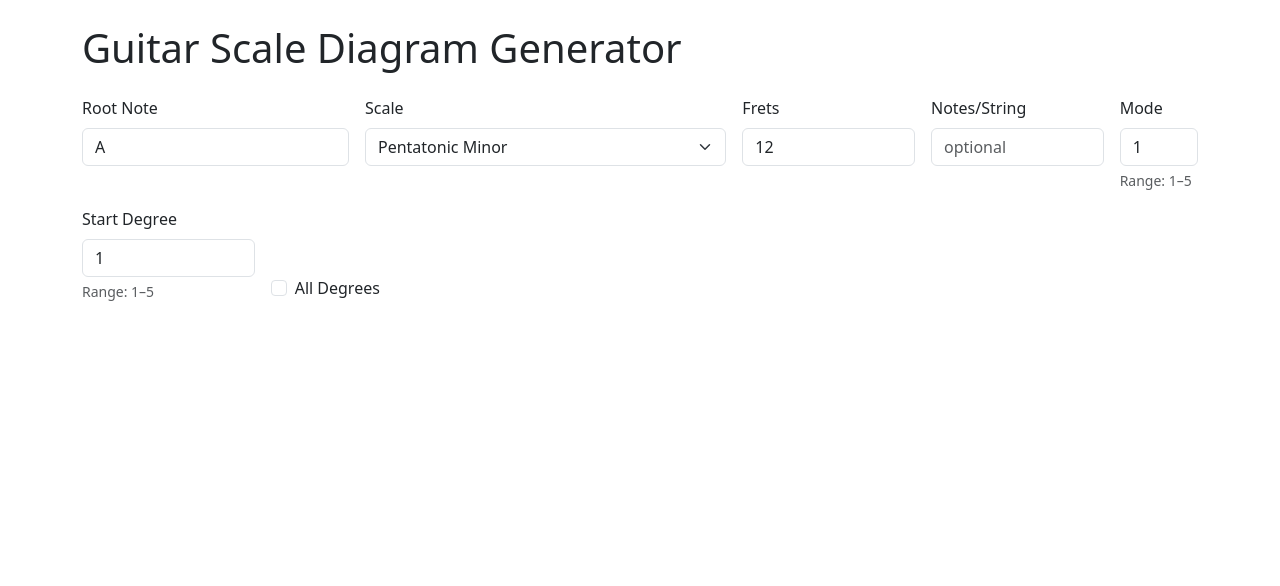
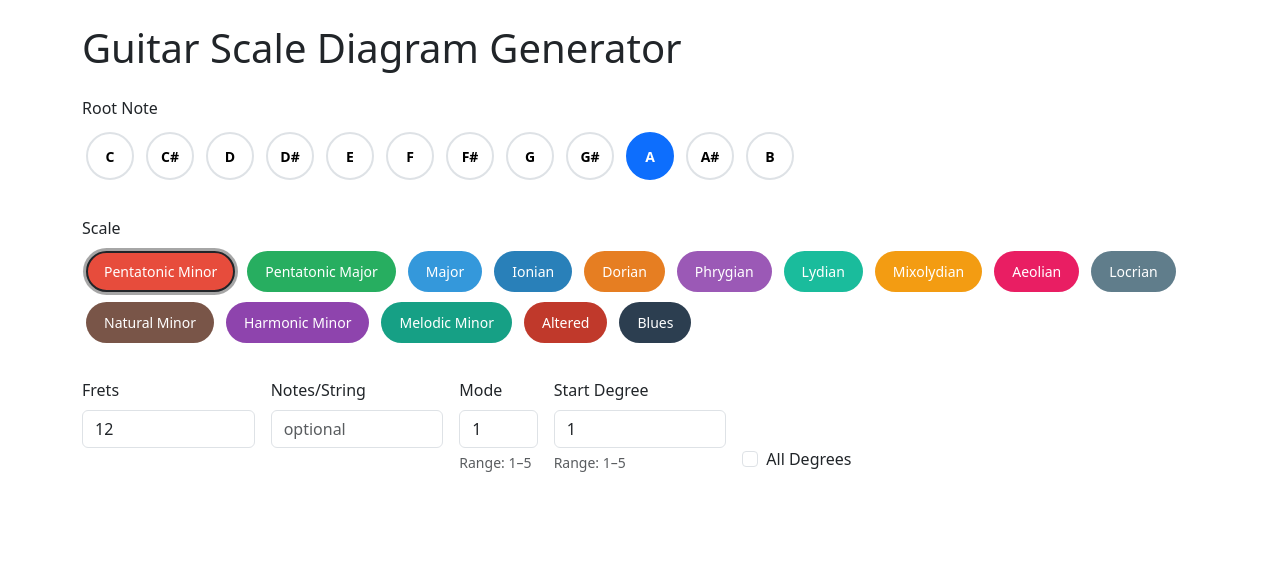
Before and after one commit to iRitiLopes/gtr-scaler, a Flask app: page / in a window 1280 px wide. Shown: the part 56-642 px from the top of the page. Run offline with Flask 3, Linux system fonts and the light colour scheme; parts of the project's set-up code (start-up, migrations or seed data) failed here and were passed over.

Commit message:
feat: circular note buttons, scale pill colors, LAN server entry point
- Add _CHROMATIC_NOTES and _SCALE_COLORS to routes_html.py for
  frontend note/scale selection
- Style circular note buttons and colored scale pill buttons in base.html
- Add button groups, hidden inputs, and JS selection logic in index.html
- Add gtr_scaler/server/run.py for LAN-accessible server runner
- Register gtr-scaler-server entry point in pyproject.toml
- Update tests in tests/server/test_routes.py for new UI components

```diff
--- a/gtr_scaler/server/routes_html.py
+++ b/gtr_scaler/server/routes_html.py
@@ -17,6 +17,26 @@ from gtr_scaler.server.validation import (
 )
 
 pages_bp = Blueprint("pages", __name__)
+
+_CHROMATIC_NOTES = ["C", "C#", "D", "D#", "E", "F", "F#", "G", "G#", "A", "A#", "B"]
+
+_SCALE_COLORS: dict[str, str] = {
+    "pentatonic_minor": "#e74c3c",
+    "pentatonic_major": "#27ae60",
+    "major": "#3498db",
+    "ionian": "#2980b9",
+    "dorian": "#e67e22",
+    "phrygian": "#9b59b6",
+    "lydian": "#1abc9c",
+    "mixolydian": "#f39c12",
+    "aeolian": "#e91e63",
+    "locrian": "#607d8b",
+    "natural_minor": "#795548",
+    "harmonic_minor": "#8e44ad",
+    "melodic_minor": "#16a085",
+    "altered": "#c0392b",
+    "blues": "#2c3e50",
+}
 
 
 def _get_scales() -> list[tuple[str, str]]:
@@ -46,6 +66,8 @@ def _render_error(error: str, form: dict[str, str]) -> tuple[str, int]:
         form=form,
         error=error,
         scale_interval_counts_json=json.dumps(counts),
+        notes=_CHROMATIC_NOTES,
+        scale_colors=_SCALE_COLORS,
     ), 200
 
 
@@ -59,7 +81,12 @@ def index() -> str | Response:
     has_params = any(v != "" for v in request.args.values())
     if not has_params:
         return render_template(
-            "index.html", scales=scales, form={}, scale_interval_counts_json=json.dumps(counts)
+            "index.html",
+            scales=scales,
+            form={},
+            scale_interval_counts_json=json.dumps(counts),
+            notes=_CHROMATIC_NOTES,
+            scale_colors=_SCALE_COLORS,
         )
 
     # Filter out empty strings to avoid int("") crashes
@@ -155,6 +182,8 @@ def _render_html5(
         html_output=html_output,
         diagram_title=title,
         scale_interval_counts_json=json.dumps(counts),
+        notes=_CHROMATIC_NOTES,
+        scale_colors=_SCALE_COLORS,
     )
 
 
--- /dev/null
+++ b/gtr_scaler/server/run.py
@@ -0,0 +1,46 @@
+"""Standalone server runner — accessible from the local network."""
+
+from __future__ import annotations
+
+import argparse
+
+from gtr_scaler.server.app import create_app
+
+
+def _parse_args() -> argparse.Namespace:
+    parser = argparse.ArgumentParser(
+        prog="gtr-scaler-server",
+        description="Run the gtr-scaler Flask web server",
+    )
+    parser.add_argument(
+        "--host",
+        default="0.0.0.0",
+        help="Host to bind to (default: 0.0.0.0 — accessible on local network)",
+    )
+    parser.add_argument(
+        "--port",
+        type=int,
+        default=5000,
+        help="Port to bind to (default: 5000)",
+    )
+    parser.add_argument(
+        "--debug",
+        action="store_true",
+        default=False,
+        help="Enable Flask debug mode",
+    )
+    return parser.parse_args()
+
+
+def main() -> int:
+    args = _parse_args()
+    app = create_app()
+    print(f"Starting gtr-scaler server on http://{args.host}:{args.port}")
+    if args.host == "0.0.0.0":
+        print("Server is accessible from other devices on your local network.")
+    app.run(host=args.host, port=args.port, debug=args.debug)
+    return 0
+
+
+if __name__ == "__main__":
+    raise SystemExit(main())
--- a/gtr_scaler/server/templates/base.html
+++ b/gtr_scaler/server/templates/base.html
@@ -5,6 +5,33 @@
   <meta name="viewport" content="width=device-width, initial-scale=1">
   <title>{% block title %}Gtr Scaler{% endblock %}</title>
   <link href="https://cdn.jsdelivr.net/npm/bootstrap@5.3.3/dist/css/bootstrap.min.css" rel="stylesheet">
+  <style>
+    /* ── Note circle buttons ───────────────────────────────────────────── */
+    .gs-note-btn {
+      width: 48px; height: 48px; border-radius: 50%;
+      display: inline-flex; align-items: center; justify-content: center;
+      border: 2px solid #dee2e6; background: #fff; cursor: pointer;
+      font-weight: 600; font-size: 14px; margin: 4px;
+      transition: all 0.15s ease;
+    }
+    .gs-note-btn:hover { border-color: #adb5bd; }
+    .gs-note-btn:focus-visible { outline: 2px solid #0d6efd; outline-offset: 2px; }
+    .gs-note-btn.selected { background: #0d6efd; color: #fff; border-color: #0d6efd; }
+
+    /* ── Scale pill buttons ────────────────────────────────────────────── */
+    .gs-scale-btn {
+      display: inline-block; padding: 8px 16px; border-radius: 999px;
+      border: 2px solid transparent; cursor: pointer; font-size: 14px;
+      margin: 3px 4px; color: #fff; transition: all 0.15s ease;
+    }
+    .gs-scale-btn:hover { opacity: 0.85; }
+    .gs-scale-btn:focus-visible { outline: 2px solid #000; outline-offset: 2px; }
+    .gs-scale-btn.selected { box-shadow: 0 0 0 3px rgba(0,0,0,0.35); border-color: #212529; }
+
+    /* ── Button group wrapper ──────────────────────────────────────────── */
+    .gs-btn-group-wrap { display: flex; flex-wrap: wrap; gap: 4px; align-items: center; }
+
+  </style>
   {% block extra_head %}{% endblock %}
 </head>
 <body class="d-flex flex-column min-vh-100">
--- a/gtr_scaler/server/templates/index.html
+++ b/gtr_scaler/server/templates/index.html
@@ -6,19 +6,25 @@
 <h1 class="mb-4">Guitar Scale Diagram Generator</h1>
 
 <form method="GET" action="/" class="row g-3 mb-4" id="diagram-form">
-  <div class="col-md-3">
-    <label for="root" class="form-label">Root Note</label>
-    <input type="text" class="form-control" id="root" name="root"
-           value="{{ form.root if form.root is defined else 'A' }}" placeholder="A">
+  {% set effective_root = form.root if form.root is defined else 'A' %}
+  <div class="col-12 mb-3">
+    <label class="form-label">Root Note</label>
+    <div class="gs-btn-group-wrap" id="note-buttons" role="radiogroup" aria-label="Root note">
+      {% for note in notes %}
+      <button type="button" data-note="{{ note }}" class="gs-note-btn{% if effective_root == note %} selected{% endif %}" role="radio" aria-checked="{{ 'true' if effective_root == note else 'false' }}" tabindex="0">{{ note }}</button>
+      {% endfor %}
+    </div>
+    <input type="hidden" id="root" name="root" value="{{ effective_root }}">
   </div>
-  <div class="col-md-4">
-    <label for="scale" class="form-label">Scale</label>
-    <select class="form-select" id="scale" name="scale">
+  {% set effective_scale = form.scale if form.scale is defined else 'pentatonic_minor' %}
+  <div class="col-12 mb-3">
+    <label class="form-label">Scale</label>
+    <div class="gs-btn-group-wrap" id="scale-buttons" role="radiogroup" aria-label="Scale">
       {% for key, display in scales %}
-      <option value="{{ key }}"
-        {% if form.scale is defined and form.scale == key %}selected{% endif %}>{{ display }}</option>
+      <button type="button" data-scale="{{ key }}" class="gs-scale-btn{% if effective_scale == key %} selected{% endif %}" role="radio" aria-checked="{{ 'true' if effective_scale == key else 'false' }}" style="background-color: {{ scale_colors.get(key, '#6c757d') }};" tabindex="0">{{ display }}</button>
       {% endfor %}
-    </select>
+    </div>
+    <input type="hidden" id="scale" name="scale" value="{{ effective_scale }}">
   </div>
   <div class="col-md-2">
     <label for="frets" class="form-label">Frets</label>
@@ -87,6 +93,24 @@
   var helpMode       = document.getElementById("mode-help");
   var helpStartDeg   = document.getElementById("start-degree-help");
   var helpAllDegrees = document.getElementById("all-degrees-help");
+
+  // ── Selection helpers for button groups ────────────────────────────────
+
+  function selectNoteButton(note) {
+    document.querySelectorAll("#note-buttons .gs-note-btn").forEach(function(btn) {
+      var isSelected = btn.getAttribute("data-note") === note;
+      btn.classList.toggle("selected", isSelected);
+      btn.setAttribute("aria-checked", isSelected ? "true" : "false");
+    });
+  }
+
+  function selectScaleButton(scale) {
+    document.querySelectorAll("#scale-buttons .gs-scale-btn").forEach(function(btn) {
+      var isSelected = btn.getAttribute("data-scale") === scale;
+      btn.classList.toggle("selected", isSelected);
+      btn.setAttribute("aria-checked", isSelected ? "true" : "false");
+    });
+  }
 
   // ── Helpers ────────────────────────────────────────────────────────────────
 
@@ -215,6 +239,38 @@
   // Initial evaluation on page load
   evaluate();
 
+  // ── Button group click handlers ────────────────────────────────────────
+
+  document.querySelectorAll("#note-buttons .gs-note-btn").forEach(function(btn) {
+    btn.addEventListener("click", function() {
+      var note = btn.getAttribute("data-note");
+      document.getElementById("root").value = note;
+      selectNoteButton(note);
+      evaluate();
+      onFormChange();
+    });
+  });
+
+  document.querySelectorAll("#scale-buttons .gs-scale-btn").forEach(function(btn) {
+    btn.addEventListener("click", function() {
+      var scale = btn.getAttribute("data-scale");
+      document.getElementById("scale").value = scale;
+      selectScaleButton(scale);
+      evaluate();
+      onFormChange();
+    });
+  });
+
+  // Keyboard activation for button groups
+  document.querySelectorAll("#note-buttons .gs-note-btn, #scale-buttons .gs-scale-btn").forEach(function(btn) {
+    btn.addEventListener("keydown", function(e) {
+      if (e.key === " " || e.key === "Enter") {
+        e.preventDefault();
+        btn.click();
+      }
+    });
+  });
+
   // ── Auto-render on form changes ───────────────────────────────────────────
 
   var diagramContainer = document.getElementById("diagram-container");
@@ -289,6 +345,11 @@
       }
     });
     evaluate(); // re-run constraint logic
+    // Restore button visual state
+    var rootInput = document.getElementById("root");
+    if (rootInput) selectNoteButton(rootInput.value);
+    var scaleInput = document.getElementById("scale");
+    if (scaleInput) selectScaleButton(scaleInput.value);
     updateDiagram();
   });
 })();
--- a/pyproject.toml
+++ b/pyproject.toml
@@ -15,6 +15,7 @@ dependencies = [
 
 [project.scripts]
 gtr-scaler = "gtr_scaler.__main__:main"
+gtr-scaler-server = "gtr_scaler.server.run:main"
 
 [dependency-groups]
 dev = [
```
Also changed, not shown: tests/server/test_routes.py (+43 -3 lines).
